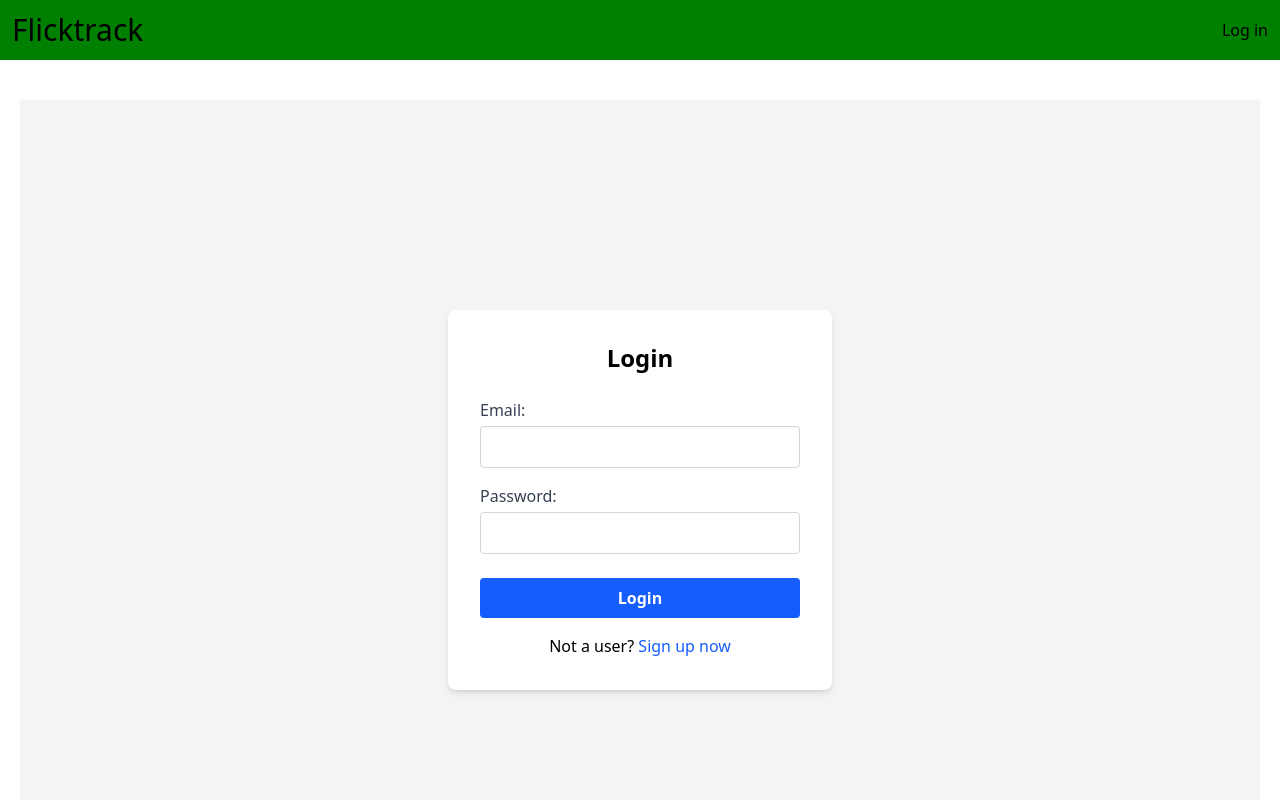
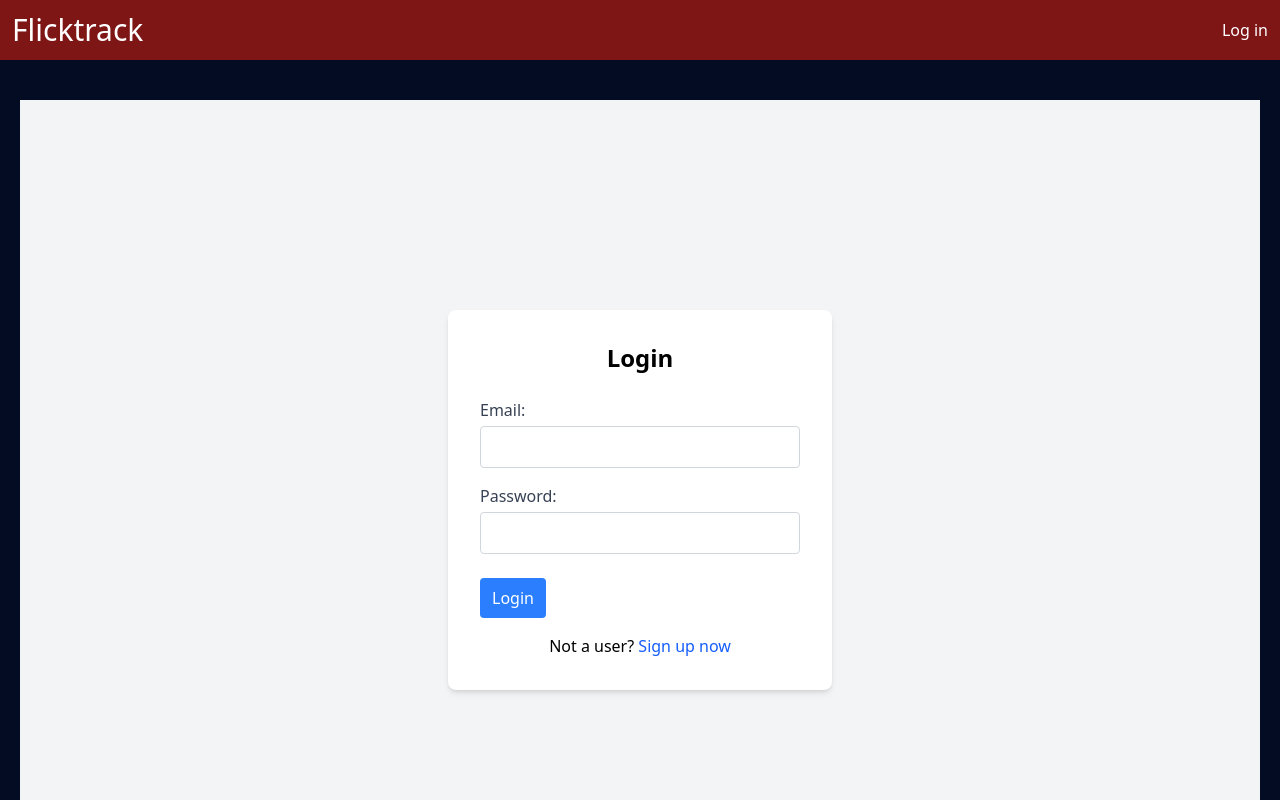
Before and after one commit to mikaelrev/flicktrack-frontend, a React (Vite) app: page /login in a window 1280 px wide. Shown: the top 800 px of the page. Built offline with nearby package versions, Linux system fonts and the light colour scheme; no server answers.

Commit message:
Adds styling to different parts

```diff
--- a/src/App.jsx
+++ b/src/App.jsx
@@ -24,7 +24,7 @@ function App() {
 	}, []);
 
 	return (
-		<div className="flex flex-col h-screen justify-between">
+		<div className="flex flex-col h-screen justify-between bg-[#040c24]">
 			<BrowserRouter>
 				<Navbar />
 				<div className="container md:container md:mx-auto mt-5 p-5">
--- a/src/components/AddCommentForm.jsx
+++ b/src/components/AddCommentForm.jsx
@@ -44,7 +44,7 @@ function AddCommentForm({ movieId, onCommentAdded }) {
 					value={comment}
 					onChange={(e) => setComment(e.target.value)}
 					placeholder="Enter your comment"
-					className="border p-2 rounded w-full"
+					className="border border-gray-400 p-2 rounded w-full"
 					required
 				/>
 				<Button
--- a/src/components/Button.jsx
+++ b/src/components/Button.jsx
@@ -8,7 +8,7 @@ function Button({
 	borderColor,
 	borderStyle,
 	bgColor = "red",
-	textColor = "white",
+	textColor = "text-white",
 	py = 5,
 	px = 5,
 }) {
@@ -18,7 +18,7 @@ function Button({
 			disabled={isLoading}
 			onClick={onClick}
 			style={{ backgroundColor: bgColor }}
-			className={`text-${textColor} py-${py} px-${px} ${borderRadius} ${borderWidth} ${borderColor} border-${borderStyle}`}
+			className={`${textColor} py-${py} px-${px} ${borderRadius} ${borderWidth} ${borderColor} border-${borderStyle}`}
 		>
 			{children}
 		</button>
--- a/src/components/CreateListModal.jsx
+++ b/src/components/CreateListModal.jsx
@@ -70,8 +70,7 @@ function CreateListModal({ isOpen, onClose, onListCreated }) {
 					<Button
 						py={1}
 						px={3}
-						bgColor={"#28a745"}
-						textColor="black"
+						bgColor={"#2b7fff"}
 						onClick={createNewList}
 						disabled={isLoading}
 					>
--- a/src/components/Footer.jsx
+++ b/src/components/Footer.jsx
@@ -1,6 +1,6 @@
 function Footer() {
 	return (
-		<footer className="w-full flex items-center justify-center p-3 mt-5 bg-[green] p-5">
+		<footer className="w-full flex items-center justify-center p-3 mt-5 bg-[#7e1616] p-5">
 			<ul className="flex gap-5">
 				<li>About</li>
 				<li>FAQ</li>
--- a/src/components/Navbar.jsx
+++ b/src/components/Navbar.jsx
@@ -18,9 +18,9 @@ function Navbar() {
 	};
 
 	return (
-		<nav className="w-full flex justify-between p-3 bg-[green]">
+		<nav className="w-full flex justify-between p-3 bg-[#7e1616] text-white">
 			<div className="container mx-auto flex justify-between w-full">
-				<span className="text-3xl brand-icon">
+				<span className="text-3xl brand-icon ">
 					<Link to="/">Flicktrack</Link>
 				</span>
 				<ul className="flex gap-5 items-center">
--- a/src/pages/Lists.jsx
+++ b/src/pages/Lists.jsx
@@ -77,10 +77,11 @@ function Lists() {
 					: lists.map((list) =>
 							list ? (
 								<div
-									className="flex justify-between bg-gray-300 rounded p-5"
+									className="flex items-center justify-between bg-gray-300 rounded p-5"
 									key={list._id}
 								>
 									<ListItem list={list} />
+									<div className="flex-shrink-0">
 										<Button
 											bgColor={"#d11a2a"}
 											py={2}
@@ -89,6 +90,7 @@ function Lists() {
 										>
 											Delete list
 										</Button>
+									</div>
 								</div>
 							) : null
 					  )}
--- a/src/pages/Login.jsx
+++ b/src/pages/Login.jsx
@@ -1,5 +1,6 @@
 import { useState } from "react";
 import { useNavigate } from "react-router-dom";
+import Button from "../components/Button";
 
 const Login = () => {
 	const [email, setEmail] = useState("");
@@ -63,15 +64,17 @@ const Login = () => {
 							className="mt-1 block w-full p-2 border border-gray-300 rounded focus:outline-none focus:ring focus:ring-blue-200"
 						/>
 					</div>
-					<button
-						type="submit"
-						disabled={loading}
-						className={`w-full py-2 rounded bg-blue-600 text-white font-semibold hover:bg-blue-700 transition duration-200 ${
-							loading ? "opacity-50 cursor-not-allowed" : ""
-						}`}
-					>
-						{loading ? "Logging in..." : "Login"}
-					</button>
+					<div className="flex-shrink-0">
+						<Button
+							type="submit"
+							isLoading={loading}
+							bgColor={"#2b7fff"}
+							py={2}
+							px={3}
+						>
+							{loading ? "Logging in..." : "Login"}
+						</Button>
+					</div>
 					{error && <p className="mt-2 text-red-500">{error}</p>}
 				</form>
 				<p className="mt-4 text-center">
--- a/src/pages/Profile.jsx
+++ b/src/pages/Profile.jsx
@@ -5,6 +5,7 @@ import UserInfo from "../components/UserInfo";
 import axios from "axios";
 import CheckedMovieItem from "../components/CheckedMovieItem";
 import FavoriteMovieItem from "../components/FavoriteMovieItem";
+import Button from "../components/Button";
 
 function Profile() {
 	const { userId } = useParams();
@@ -19,14 +20,21 @@ function Profile() {
 
 	const config = token ? { headers: { Authorization: `Bearer ${token}` } } : {};
 
-	const fetchUser = useCallback(async (userId) => {
+	const fetchUser = useCallback(
+		async (userId) => {
 			try {
 				const response = await axios(`http://localhost:3000/users/${userId}`);
-			setUser(response.data.user);
+				const fetchedUser = response.data.user;
+				setUser(fetchedUser);
+
+				const isUserFollowing = fetchedUser.followers.includes(activeUser);
+				setIsFollowing(isUserFollowing);
 			} catch (err) {
 				console.log(err);
 			}
-	}, []);
+		},
+		[activeUser]
+	);
 
 	const fetchCheckedMovies = async (userId) => {
 		try {
@@ -104,22 +112,19 @@ function Profile() {
 		<div>
 			<div className="flex justify-between items-start w-full">
 				<UserInfo user={user} />
-				{activeUser !== user._id &&
-					(isFollowing === true ? (
-						<button
-							onClick={handleUnfollowUser}
-							className="bg-[#d9674e] text-white font-bold py-2 px-6 m-5 rounded text-lg hover:bg-[#b4563d]"
+				{activeUser !== user._id && (
+					<Button
+						onClick={isFollowing ? handleUnfollowUser : handleFollowUser}
+						borderWidth={isFollowing ? "border" : ""}
+						borderColor={isFollowing ? "border-gray-500" : ""}
+						bgColor={isFollowing ? "" : "#2b7fff"}
+						textColor={isFollowing && "text-gray-700"}
+						py={2}
+						px={3}
 					>
-							Unfollow
-						</button>
-					) : (
-						<button
-							onClick={handleFollowUser}
-							className="bg-[#d9674e] text-white font-bold py-2 px-6 m-5 rounded text-lg hover:bg-[#b4563d]"
-						>
-							Follow
-						</button>
-					))}
+						{isFollowing ? "Unfollow" : "Follow"}
+					</Button>
+				)}
 			</div>
 
 			<hr className="h-px my-8 bg-gray-200 border-0 dark:bg-gray-700"></hr>
--- a/src/pages/Signup.jsx
+++ b/src/pages/Signup.jsx
@@ -1,5 +1,6 @@
 import { useState } from "react";
 import { useNavigate } from "react-router-dom";
+import Button from "../components/Button";
 
 const Signup = () => {
 	const [username, setUsername] = useState("");
@@ -121,15 +122,17 @@ const Signup = () => {
 							className="mt-1 block w-full p-2 border border-gray-300 rounded focus:outline-none focus:ring focus:ring-blue-200"
 						/>
 					</div>
-					<button
-						type="submit"
-						disabled={loading}
-						className={`w-full py-2 rounded bg-blue-600 text-white font-semibold hover:bg-blue-700 transition duration-200 ${
-							loading ? "opacity-50 cursor-not-allowed" : ""
-						}`}
-					>
-						{loading ? "Signing up..." : "Sign Up"}
-					</button>
+					<div className="flex-shrink-0">
+						<Button
+							type="submit"
+							isLoading={loading}
+							bgColor={"#2b7fff"}
+							py={2}
+							px={3}
+						>
+							{loading ? "Signing up..." : "Sign Up"}
+						</Button>
+					</div>
 					{error && <p className="mt-2 text-red-500">{error}</p>}
 				</form>
 				<p className="mt-4 text-center">
```
Lines whose indentation alone changed are shown as unchanged.
